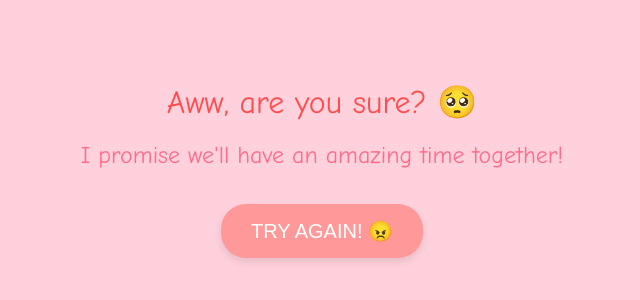
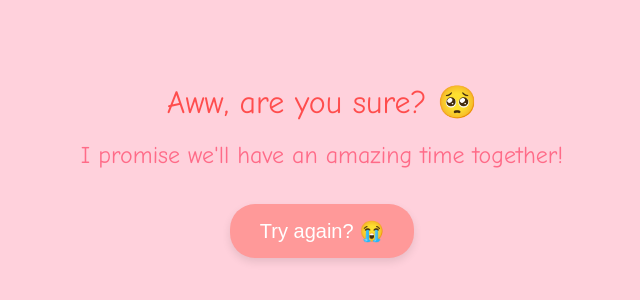
Before and after one commit to billyluy/billyluy.github.io, a plain HTML site: page no.html in a window 1280 px wide. Shown: the part 240-540 px from the top of the page, without its empty margins (318-958 px from the left). Drawn offline with Linux system fonts and the light colour scheme.

Commit message:
Update no.html

```diff
--- a/no.html
+++ b/no.html
@@ -54,7 +54,7 @@
     <div class="container">
         <div class="message">Aww, are you sure? 🥺</div>
         <div class="subtext">I promise we'll have an amazing time together!</div>
-        <button class="try-again" onclick="location.href='sample.html'">TRY AGAIN! 😠</button>
+        <button class="try-again" onclick="location.href='sample.html'"> Try again? 😭</button>
     </div>
 </body>
 </html>
```
